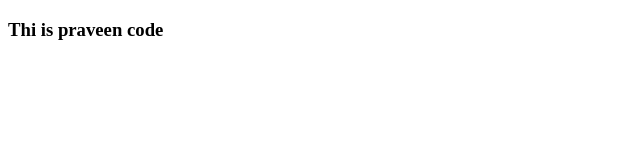
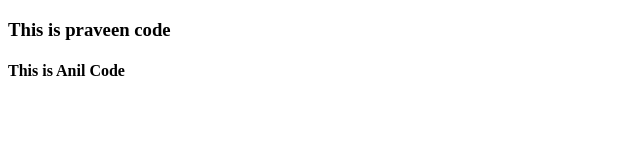
Before and after one commit to Bpraveen345/person-1, a plain HTML site: page index.html in a window 1280 px wide. Shown: the whole page, without its empty margins (0-640 px from the left). Drawn offline with Linux system fonts and the light colour scheme.

Commit message:
Anil's Code

```diff
--- a/index.html
+++ b/index.html
@@ -6,6 +6,8 @@
     <title>Document</title>
 </head>
 <body>
-    <h3>Thi is praveen code</h3>
+    <h3>This is praveen code</h3>
+    <h4>This is Anil Code</h4>
+
 </body>
 </html>
```
